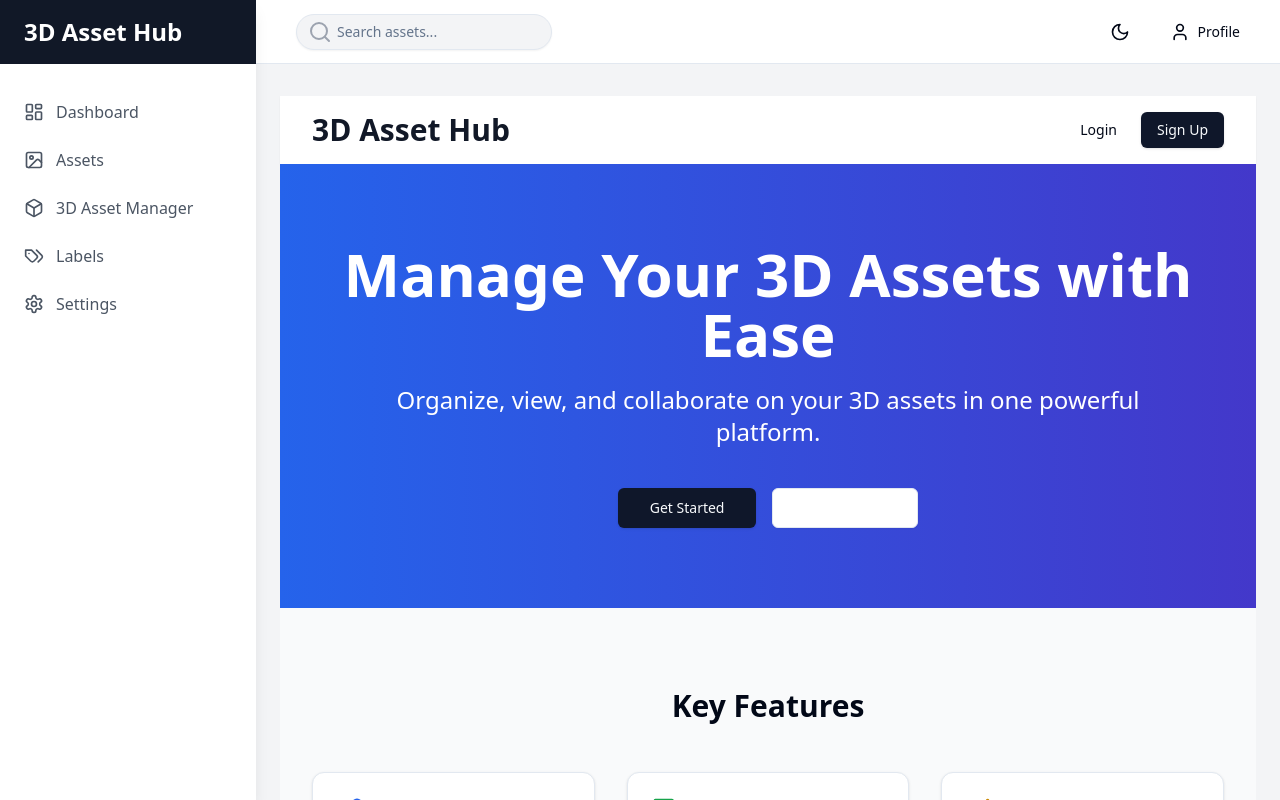
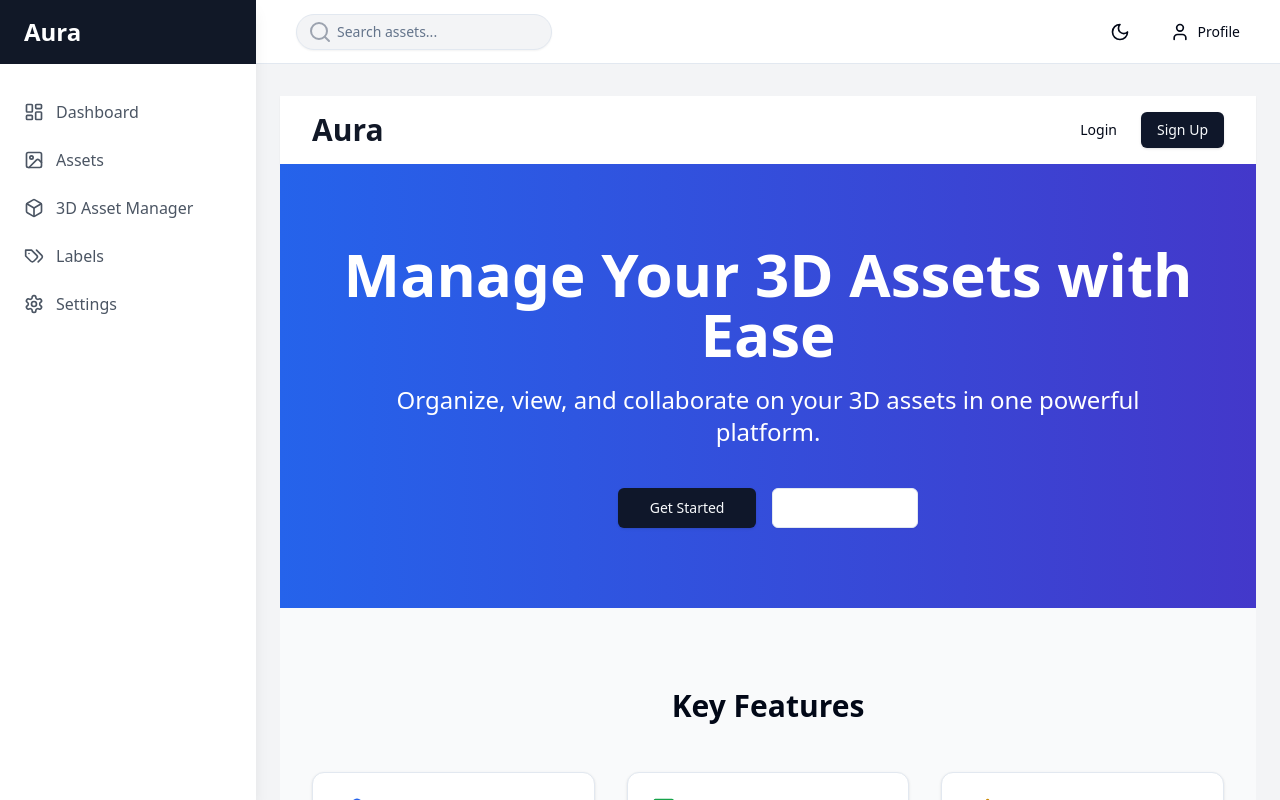
Before and after one commit to danyaeche/Aura.dev, a Next.js app: page / in a window 1280 px wide. Built offline with nearby package versions, Linux system fonts and the light colour scheme.

Commit message:
SOFTGEN MAGIC

```diff
--- a/src/components/Layout.jsx
+++ b/src/components/Layout.jsx
@@ -40,7 +40,7 @@ export const Layout = ({ children }) => {
         } fixed inset-y-0 left-0 z-50 w-64 bg-white dark:bg-gray-800 shadow-lg transform transition-transform duration-300 ease-in-out lg:translate-x-0 lg:static lg:inset-0`}
       >
         <div className="flex items-center justify-between h-16 px-6 bg-gray-900 text-white">
-          <span className="text-2xl font-semibold">3D Asset Hub</span>
+          <span className="text-2xl font-semibold">Aura</span>
           <Button
             variant="ghost"
             size="icon"
--- a/src/pages/index.js
+++ b/src/pages/index.js
@@ -8,7 +8,7 @@ export default function LandingPage() {
     <div className="flex flex-col min-h-screen">
       <header className="bg-white shadow-sm">
         <div className="max-w-7xl mx-auto px-4 sm:px-6 lg:px-8 py-4 flex justify-between items-center">
-          <h1 className="text-3xl font-bold text-gray-900">3D Asset Hub</h1>
+          <h1 className="text-3xl font-bold text-gray-900">Aura</h1>
           <nav>
             <Button asChild variant="ghost" className="mr-2">
               <Link href="/login">Login</Link>
@@ -125,7 +125,7 @@ export default function LandingPage() {
             </div>
           </div>
           <div className="mt-8 pt-8 border-t border-gray-700 text-center">
-            <p>&copy; 2023 3D Asset Hub. All rights reserved.</p>
+            <p>&copy; 2023 Aura. All rights reserved.</p>
           </div>
         </div>
       </footer>
--- a/src/pages/login.js
+++ b/src/pages/login.js
@@ -23,7 +23,7 @@ export default function Login() {
     <div className="flex items-center justify-center min-h-screen bg-gray-100">
       <Card className="w-full max-w-md">
         <CardHeader>
-          <CardTitle className="text-2xl text-center">Login to 3D Asset Hub</CardTitle>
+          <CardTitle className="text-2xl text-center">Login to Aura</CardTitle>
         </CardHeader>
         <CardContent>
           <form onSubmit={handleSubmit}>
```
